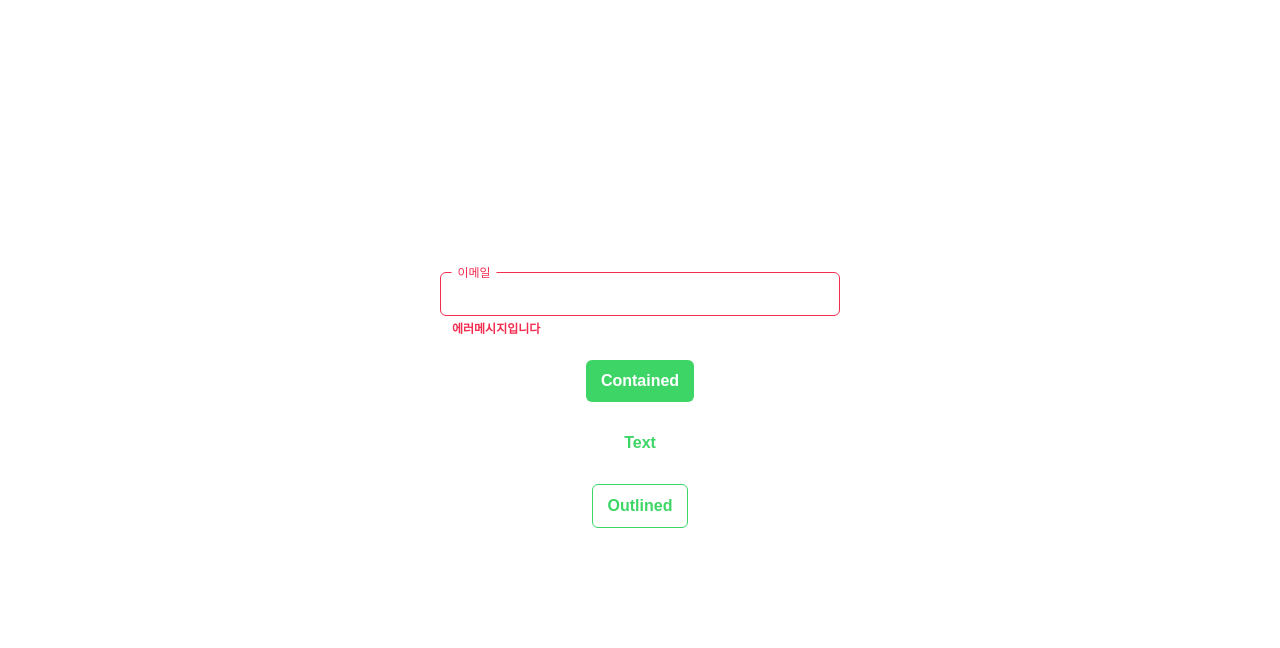
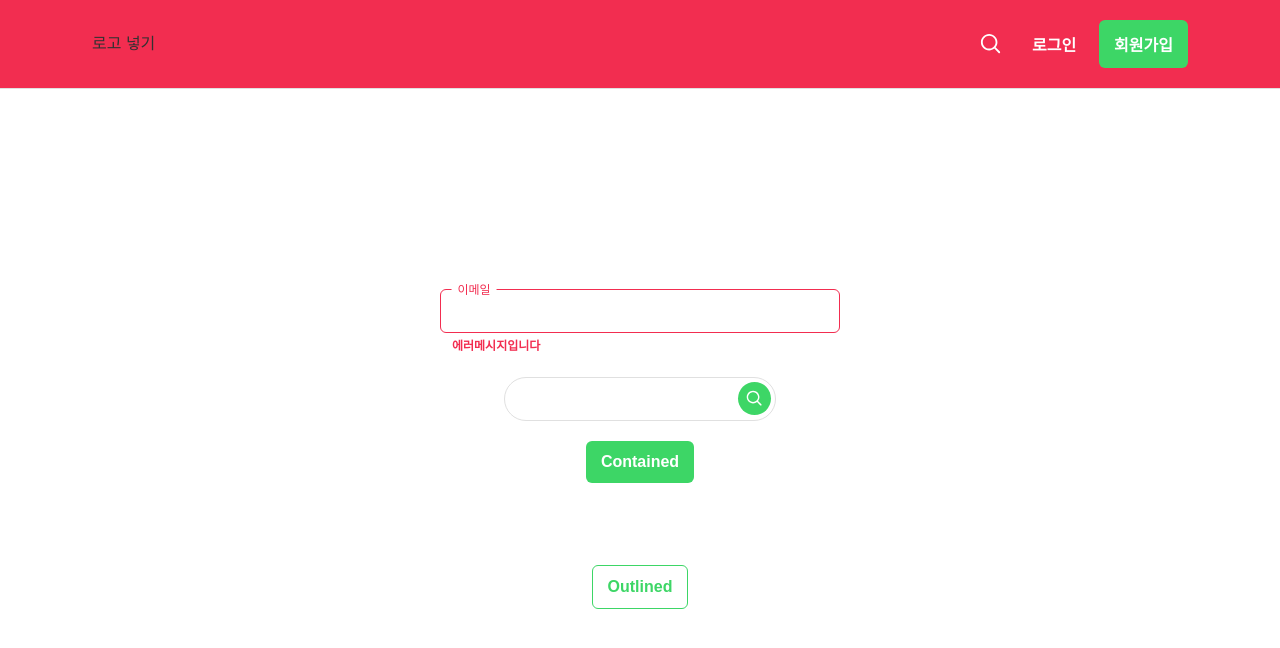
Before and after one commit to askus-2023/askus_frontend, a React (Vite) app: page /main in a window 1280 px wide. Shown: the top 648 px of the page. Built offline with nearby package versions, Linux system fonts and the light colour scheme.

Commit message:
Base Component 진행중
Search Input, Header

```diff
--- a/src/App.jsx
+++ b/src/App.jsx
@@ -1,13 +1,18 @@
-import React, { lazy } from 'react';
-import { Route, Routes } from 'react-router-dom';
+import React, { Suspense, lazy } from 'react';
+import { Navigate, Route, Routes } from 'react-router-dom';
+import Header from './components/common/header/Header';
 const MainPage = lazy(() => import('./pages/main'));
 
 function App() {
   return (
     <div className='App'>
-      <Routes>
-        <Route path='/main' element={<MainPage />} />
-      </Routes>
+      <Header />
+      <Suspense fallback={<div>로딩 중입니다</div>}>
+        <Routes>
+          <Route path='/' element={<Navigate to='/main' />} />
+          <Route path='/main' element={<MainPage />} />
+        </Routes>
+      </Suspense>
     </div>
   );
 }
--- a/src/components/common/button/ContainedButton.jsx
+++ b/src/components/common/button/ContainedButton.jsx
@@ -5,7 +5,8 @@ import { theme } from '../../../styles/Theme';
 const ContainedButton = ({ type, children, onClick }) => {
   return (
     <Wrapper>
-      <button type={type ?? 'button'} onClick={onClick}>
+      <button
+        type={type ?? 'button'} onClick={onClick}>
         {children}
       </button>
     </Wrapper>
@@ -18,6 +19,7 @@ const Wrapper = styled.div`
   background-color: ${theme.colors.green50};
   border-radius: 6px;
   display: flex;
+  flex-shrink: 0;
   &:hover {
     background-color: ${theme.colors.green70};
   }
--- a/src/components/common/button/OutlinedButton.jsx
+++ b/src/components/common/button/OutlinedButton.jsx
@@ -19,6 +19,8 @@ const Wrapper = styled.div`
   border: 1px solid ${theme.colors.green50};
   border-radius: 6px;
   display: flex;
+  flex-shrink: 0;
+
   &:hover {
     border-color: ${theme.colors.green70};
   }
--- a/src/components/common/button/TextButton.jsx
+++ b/src/components/common/button/TextButton.jsx
@@ -2,10 +2,10 @@ import React from 'react';
 import styled from 'styled-components';
 import { theme } from '../../../styles/Theme';
 
-const TextButton = ({ type, children }) => {
+const TextButton = ({ type, children, onClick }) => {
   return (
     <Wrapper>
-      <button type={type ?? 'button'}>{children}</button>
+      <button type={type ?? 'button'} onClick={onClick}>{children}</button>
     </Wrapper>
   );
 };
@@ -13,18 +13,18 @@ const TextButton = ({ type, children }) => {
 export default TextButton;
 
 const Wrapper = styled.div`
-  background-color: white;
   border: none;
   border-radius: 6px;
   display: flex;
+  flex-shrink: 0;
 
   button {
     padding: 12px 15px;
-    color: ${theme.colors.green50};
+    color: white;
     font-size: 16px;
     font-weight: bold;
     &:hover {
-      color: ${theme.colors.green70};
+      color: ${theme.colors.green50};
     }
   }
 `;
--- /dev/null
+++ b/src/components/common/header/Header.jsx
@@ -0,0 +1,73 @@
+import React from 'react'
+import styled from 'styled-components'
+import { theme } from '../../../styles/Theme'
+// import SearchInput from '../input/SearchInput'
+import TextButton from '../button/TextButton'
+import ContainedButton from '../button/ContainedButton'
+import icSearch from '../../../assets/icons/ic-search-white.svg'
+
+const Header = () => {
+  return (
+    <Wrapper>
+      <LogoArea>
+        로고 넣기
+      </LogoArea>
+      <ul>
+        <li>
+          <SearchIcon>
+            <img src={icSearch} alt='검색 아이콘' />
+          </SearchIcon>
+        </li>
+        <li>
+          <TextButton>로그인</TextButton>
+        </li>
+        <li>
+          <ContainedButton>회원가입</ContainedButton>
+        </li>
+      </ul>
+    </Wrapper>
+  )
+}
+
+export default Header
+
+const Wrapper = styled.div`
+  width: 100%;
+  padding: 0 80px;
+  position: relative;
+  background-color: ${theme.colors.red};
+  display: flex;
+  justify-content: space-between;
+  align-items: center;
+  border-bottom: 1px solid ${theme.colors.grey30};
+
+  ul {
+    display: flex;
+    padding: 20px 12px;
+    gap: 8px;
+    li {
+      display: flex;
+    }
+  }
+`
+const LogoArea = styled.div`
+  flex: 1 0 140px;
+  padding: 0 12px;
+`
+const SearchIcon = styled.div`
+  width: 36px;
+  height: 36px;
+  display: flex;
+  align-self: center;
+  &:hover{
+    cursor: pointer;
+    background-color: ${theme.colors.green50};
+    border-radius: 50%;
+  }
+  img {
+    margin: auto;
+    width: 60%;
+    height: 60%;
+  }
+
+`
--- /dev/null
+++ b/src/components/common/input/SearchInput.jsx
@@ -0,0 +1,50 @@
+import React from 'react'
+import styled from 'styled-components'
+import { theme } from '../../../styles/Theme'
+import icSearch from '../../../assets/icons/ic-search-white.svg'
+
+const SearchInput = ({ className }) => {
+  return (
+    <Wrapper className={className}>
+      <InputEl />
+      <button>
+        <img src={icSearch} alt='검색 아이콘' />
+      </button>
+    </Wrapper>
+  )
+}
+
+export default SearchInput
+
+const Wrapper = styled.div`
+  position: relative;
+  max-width: 360px;
+  button {
+    position: absolute;
+    top: 0;
+    right: 0;
+    width: 33px;
+    height: 33px;
+    padding: 8px;
+    border-radius: 50%;
+    background-color: ${theme.colors.green50};
+    transform: translate(-5px, 5px);
+    &:hover {
+      background-color: ${theme.colors.green70};
+    }
+    img {
+      width: 100%;
+      height: 100%;
+    }
+  }
+`
+const InputEl = styled.input`
+  width: 100%;
+  padding: 12px 45px 12px 18px;
+  font-size: 16px;
+  border: 1px solid ${theme.colors.grey30};
+  border-radius: 24px;
+  &:focus {
+    border-color: ${theme.colors.grey90};
+  }
+`
--- a/src/components/common/input/TextInput.jsx
+++ b/src/components/common/input/TextInput.jsx
@@ -2,7 +2,7 @@ import React, { useState } from 'react';
 import styled from 'styled-components';
 import { theme } from '../../../styles/Theme';
 
-const SearchInput = ({
+const TextInput = ({
   id,
   className,
   type,
@@ -41,7 +41,7 @@ const SearchInput = ({
   );
 };
 
-export default SearchInput;
+export default TextInput;
 
 const Wrapper = styled.div`
   position: relative;
--- a/src/pages/main/index.jsx
+++ b/src/pages/main/index.jsx
@@ -4,6 +4,7 @@ import TextInput from '../../components/common/input/TextInput';
 import ContainedButton from '../../components/common/button/ContainedButton';
 import TextButton from '../../components/common/button/TextButton';
 import OutlinedButton from '../../components/common/button/OutlinedButton';
+import SearchInput from '../../components/common/input/SearchInput';
 
 const MainPage = () => {
   const [email, setEmail] = useState('');
@@ -19,6 +20,7 @@ const MainPage = () => {
         error={true}
         errMsg='에러메시지입니다'
       />
+      <SearchInput />
       <ContainedButton>Contained</ContainedButton>
       <TextButton>Text</TextButton>
       <OutlinedButton>Outlined</OutlinedButton>
@@ -29,7 +31,7 @@ const MainPage = () => {
 export default MainPage;
 
 const Wrapper = styled.div`
-  height: 100%;
+  height: calc(100% - 80px);
   display: flex;
   flex-direction: column;
   align-items: center;
```
Also changed, not shown: src/assets/icons/ic-search-white.svg (added).
